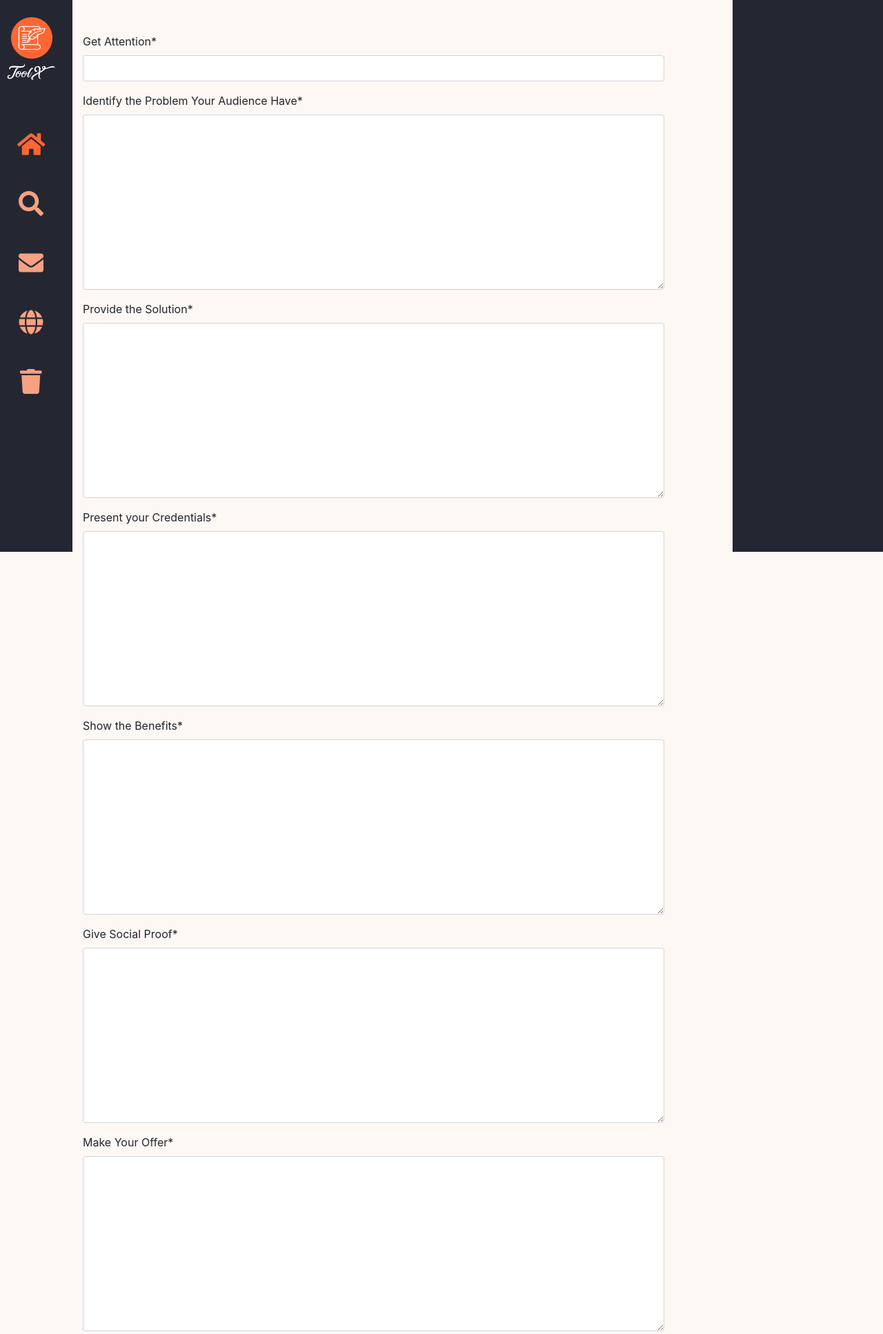
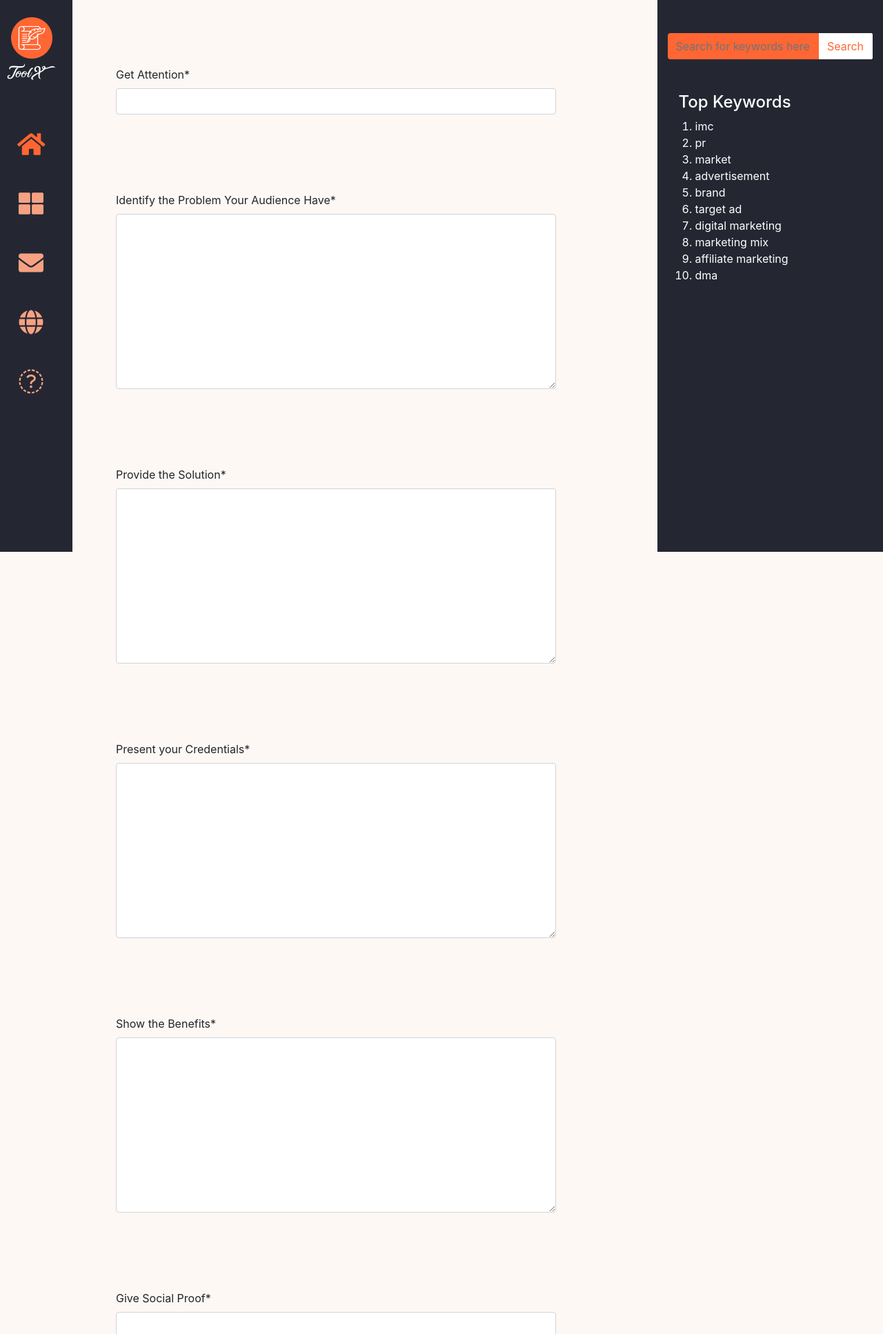
Before and after one commit to AzeezBello/toolx, a Django app: page /create/ in a window 1280 px wide. Shown: the top 1934 px of the page at 69% size. Run offline with Django 3.2, Linux system fonts and the light colour scheme; a user stored in the database is signed in; some libraries are stand-ins or nearby versions.

Commit message:
random fix

```diff
--- a/instant_generator/templates/icon-bar.html
+++ b/instant_generator/templates/icon-bar.html
@@ -8,10 +8,10 @@
 
 <div class="icon-bar pt-5">
   <a class="active" href="/"><i class="fa fa-home"></i></a>
-  <a href="#"><i class="fa fa-search"></i></a>
+  <a href="/my_adcopies"><i class="fa fa-th-large"></i></a>
   <a href="#"><i class="fa fa-envelope"></i></a>
   <a href="#"><i class="fa fa-globe"></i></a>
-  <a href="#"><i class="fa fa-trash"></i></a>
+  <a href="#"><i class="fa fa-buffer"></i></a>
 </div>
 
 {% endblock icon-bar %}
--- a/instant_generator/templates/instant_generator/create.html
+++ b/instant_generator/templates/instant_generator/create.html
@@ -13,26 +13,51 @@
         {% block icon-bar %} {% include 'icon-bar.html' %} {% endblock icon-bar %}
     </div>
 
-    <div class="col-8 mt-5">
+    <div class="col-7 mt-5">
          <form method="post">
             {% csrf_token %}
+            <div class="p-5">
                 {{ form.Get_Attention|as_crispy_field }}
+            </div>
+            <div class="p-5">
                 {{ form.Identify_the_Problem_Your_Audience_Have|as_crispy_field }}
+            </div>
+            <div class="p-5">
                 {{ form.Provide_the_Solution|as_crispy_field }}
+            </div>
+            <div class="p-5">
                 {{ form.Present_your_Credentials|as_crispy_field}}
+            </div>
+            <div class="p-5">
                 {{ form.Show_the_Benefits|as_crispy_field}}
+            </div>
+            <div class="p-5">
                 {{ form.Give_Social_Proof|as_crispy_field}}
+            </div>
+            <div class="p-5">
                 {{ form.Make_Your_Offer|as_crispy_field}}
+            </div>
+            <div class="p-5">
                 {{ form.Give_a_Guarantee|as_crispy_field}}
+            </div>
+            <div class="p-5">
                 {{ form.Inject_Scarcity|as_crispy_field}}
+            </div>
+            <div class="p-5">
                 {{ form.Call_to_action|as_crispy_field}}
+            </div>
+            <div class="p-5">
                 {{ form.Give_a_Warning|as_crispy_field}}
+            </div>
+            <div class="p-5">
                 {{ form.Close_with_a_Reminder|as_crispy_field}}
-
+            </div>
+            <div class="pl-5 pr-5">
                 <button type="submit" class="xbtn-primary btn btn-primary btn-block" id="signup">Submit</button>
+            </div>
          </form>
     </div>
-     <div class="col-2 ml-auto sticky-top sidebar">
+     <div class="col-3 ml-auto sticky-top sidebar">
         {% block sidebar %} {% include 'sidebar.html' %} {% endblock sidebar %}
      </div>
 
--- a/instant_generator/templates/instant_generator/preview.html
+++ b/instant_generator/templates/instant_generator/preview.html
@@ -17,8 +17,7 @@
 
     <div class="col-10 my-auto p-5">
         <h4 class="text-center"><strong>{{ generated.Get_Attention }}</strong></h4>
-        <p>{{ generated.Identify_the_Problem_Your_Audience_Have}}.</p>
-        <p>{{ generated.Provide_the_Solution}}</p>
+        <p>{{ generated.Identify_the_Problem_Your_Audience_Have}}. {{ generated.Provide_the_Solution}}</p>
         <p>{{ generated.Present_your_Credentials}}</p>
         <p>{{ generated.Show_the_Benefits}}</p>
         <p>{{ generated.Give_Social_Proof}}</p>
--- a/instant_generator/templates/sidebar.html
+++ b/instant_generator/templates/sidebar.html
@@ -4,6 +4,45 @@
 {% block sidebar %}
 
 <div class="pt-5">
+      <form class="form-inline sidebar-form" action="#" method="GET" value="{{request.GET.q}}" >
+           <div class="input-group navbar-input">
+               <input type="text" class="form-control" name="q" placeholder="Search for keywords here" aria-label="Username" aria-describedby="basic-addon1" />
+               <button type="submit" class="btn btn-light sidebar-form-button" value="Search"> Search </button>
+           </div>
+       </form>
+    <h4 class="mt-5 pl-3">Top Keywords</h4>
+    <ol>
+        <li>
+            <a>imc</a>
+        </li>
+        <li>
+            <a>pr</a>
+        </li>
+        <li>
+            <a>market</a>
+        </li>
+        <li>
+            <a>advertisement</a>
+        </li>
+         <li>
+            <a>brand</a>
+        </li>
+         <li>
+            <a>target ad</a>
+        </li>
+         <li>
+            <a>digital marketing</a>
+        </li>
+         <li>
+            <a>marketing mix</a>
+        </li>
+         <li>
+            <a>affiliate marketing</a>
+        </li>
+         <li>
+            <a>dma</a>
+        </li>
+    </ol>
 
 </div>
 
--- a/requirements.txt
+++ b/requirements.txt
@@ -10,3 +10,4 @@ django-csp
 django-progressive-web-app
 whitenoise
 django-heroku
+django-tinymce
--- a/static/css/toolx.css
+++ b/static/css/toolx.css
@@ -80,6 +80,7 @@ a:hover{
 
 .sidebar{
     background-color: #242732;
+    color: #ffffff;
     height: 100vh;
     right: 0px;
 }
@@ -113,3 +114,16 @@ footer .footer-copyright{
     background: rgba(0, 0, 0, 0.25);
     border-radius: 0px;
 }
+
+
+.sidebar-form input.form-control {
+    border: none !important;
+    background: #FF6633;
+}
+
+.sidebar-form-button {
+    background: white;
+    border-radius: 0px 2px 2px 0px;
+    margin-left: -1px;
+    color: #FF6633;
+}
--- a/toolx/settings.py
+++ b/toolx/settings.py
@@ -42,6 +42,7 @@ INSTALLED_APPS = [
     'django.contrib.messages',
     'django.contrib.staticfiles',
     'crispy_forms',
+    'tinymce',
     'instant_generator',
 ]
 
--- a/toolx/urls.py
+++ b/toolx/urls.py
@@ -25,5 +25,6 @@ urlpatterns = [
     path('pricing/', views.pricing, name='pricing'),
     path('welcome/', views.welcome, name='welcome'),
     path('', include('instant_generator.urls')),
+    path('tinymce/', include('tinymce.urls')),
 
 ]
```
Also changed, not shown: db.sqlite3. Lines whose indentation alone changed are shown as unchanged.
